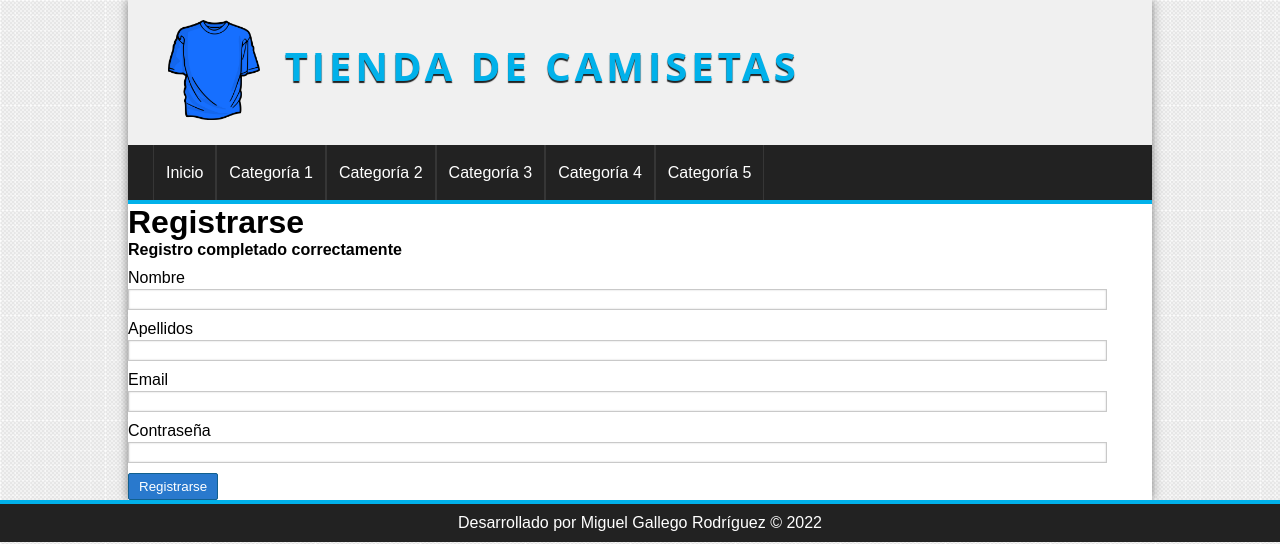
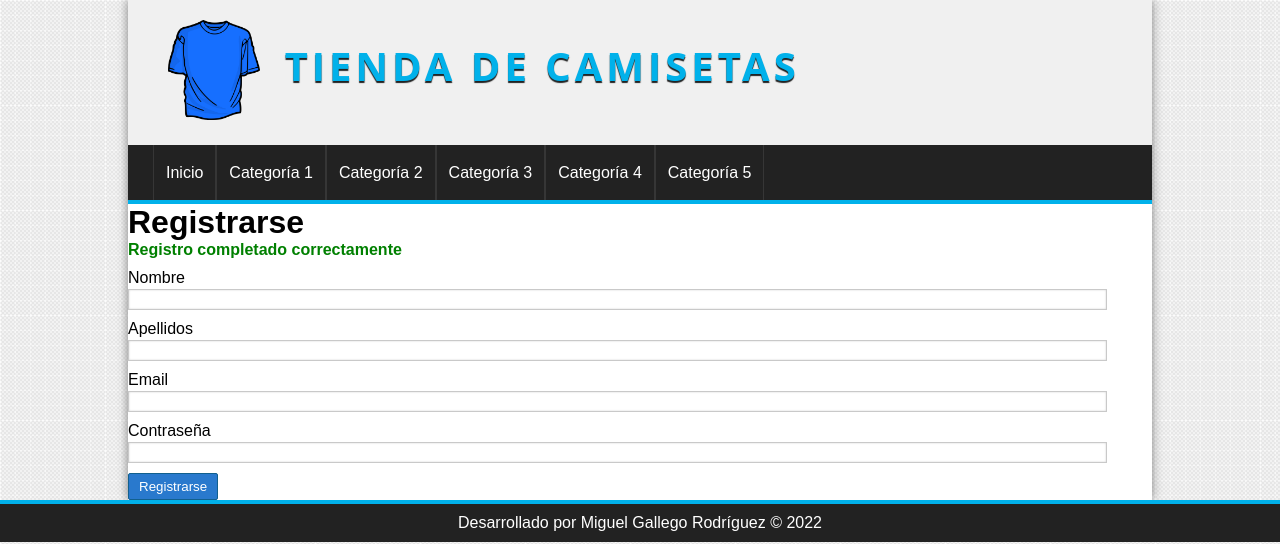
Before and after one commit to MiguelGallegoR/tienda-de-camisetas, a PHP site: the page made by views/usuario/registro.php in a window 1280 px wide. Shown: the top 544 px of the page. Run offline with PHP 8.4, Linux system fonts and the light colour scheme; the template is opened without the code that fills it, so the values that code supplies are empty; the visitor is signed in with stand-in values (Sample User, id 1); some libraries are stand-ins or nearby versions.

Commit message:
clase añadida a los strong

```diff
--- a/views/usuario/registro.php
+++ b/views/usuario/registro.php
@@ -1,10 +1,10 @@
 <h1>Registrarse</h1>
 
 <?php if(isset($_SESSION['register']) && $_SESSION['register'] == 'complete'): ?>
-   <strong>Registro completado correctamente</strong>
+   <strong class="alert_green">Registro completado correctamente</strong>
 
 <?php elseif(isset($_SESSION['register']) && $_SESSION['register'] == 'failed'): ?>
-    <strong>Registro fallido</strong>
+    <strong class="alert_red">Registro fallido</strong>
 <?php endif; ?>
 <?php Utils::deleteSession('register'); ?>
 <form action="<?=base_url?>/usuario/save" method="POST">
```
